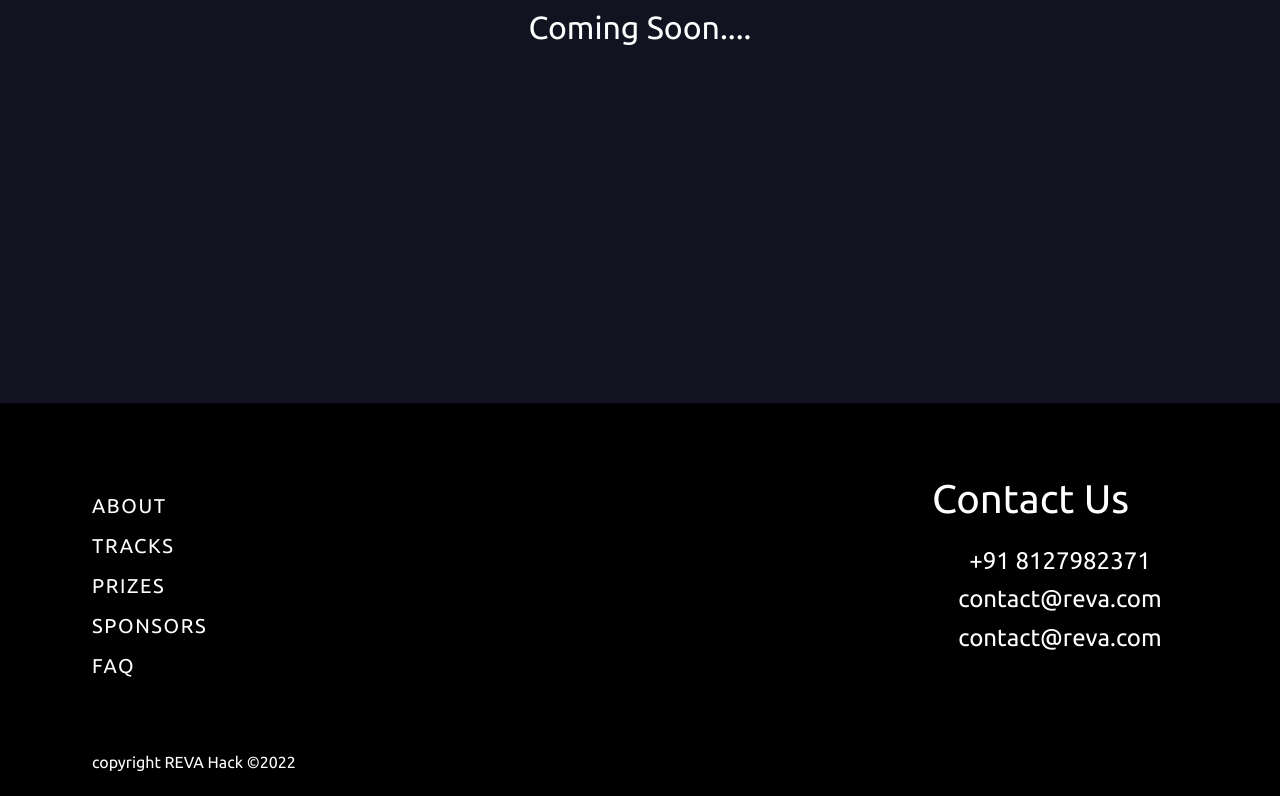
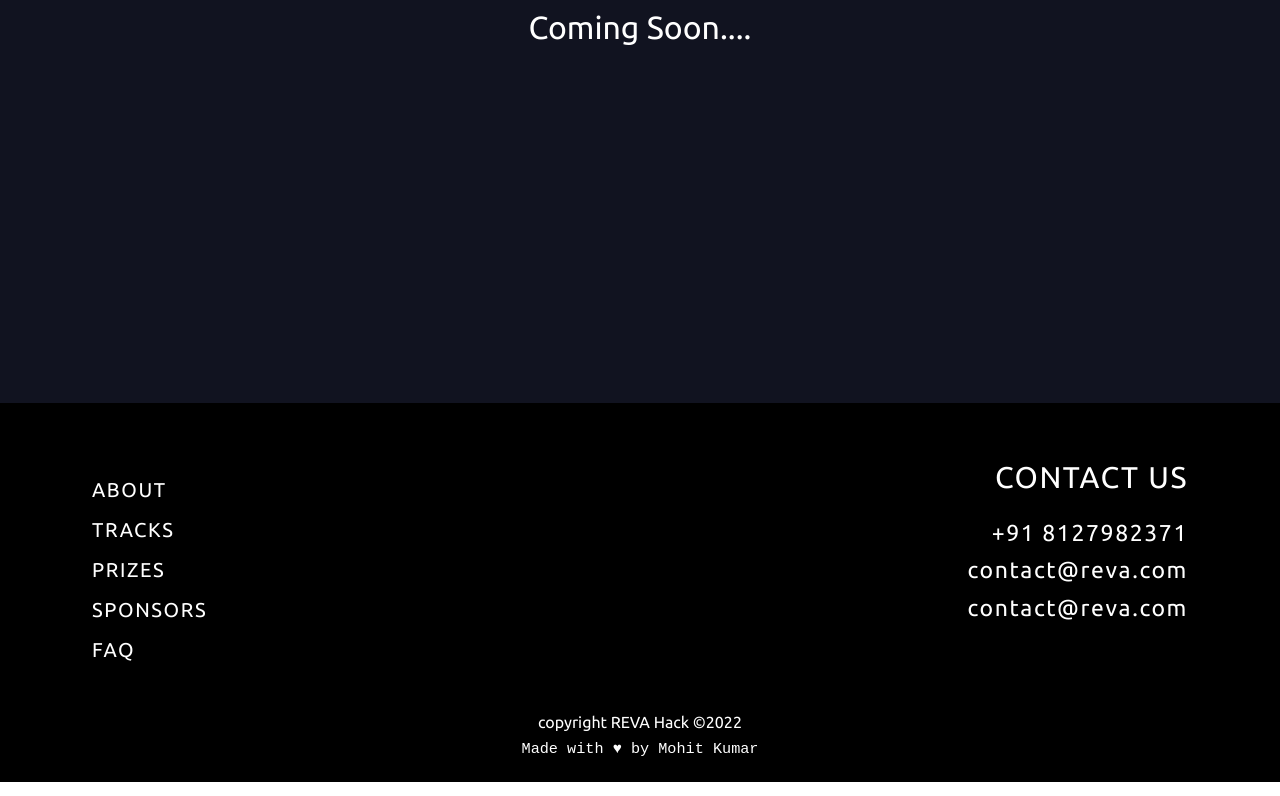
Before and after one commit to revahack/2022, a React (Create React App) app: page / in a window 1280 px wide. Shown: the part 5697-6493 px from the top of the page. Built offline with nearby package versions, Linux system fonts and the light colour scheme; some icons are missing.

Commit message:
footer update

```diff
--- a/src/components/footer/footer.css
+++ b/src/components/footer/footer.css
@@ -2,7 +2,7 @@
   position: relative;
   height: auto;
   color: #fff;
-  padding: 4.5rem 5rem 0 5rem;
+  padding: 3.5rem 5rem 0 5rem;
   background-color: black;
   box-shadow: inset 0 0 0 1000px rgba(0,0,0,.4);
 }
@@ -22,10 +22,6 @@
   text-decoration: none;
 }
 
-.footer .copyright h6 {
-  padding-top: 2.5rem;
-}
-
 .links {
   padding-bottom: 1rem;
   margin-top: 1rem;
@@ -35,10 +31,33 @@
   margin-bottom: 10px;
 }
 
-.contact {
-  margin-top: 1.5rem;
+.contact h1 {
+  font-size: 30px;
+  text-align: right;
+  letter-spacing: .1rem;
 }
 
-.contact li h2 {
-  font-size: 1.5rem;
+.contact-items {
+  margin-top: 1.5rem;
+  text-align: right;
+  letter-spacing: .1rem;
 }
+
+.contact-items li h2 {
+  font-size: 23px;
+  text-align: right;
+}
+
+.copyright {
+  text-align: center;
+  padding-top: 1rem;
+}
+
+.copyright h6 {
+  font-size: 1rem;
+}
+
+.copyright h6:last-child {
+  font-size: .95rem;
+  font-family: monospace;
+}
--- a/src/components/footer/footer.js
+++ b/src/components/footer/footer.js
@@ -17,16 +17,17 @@ export default function Footer() {
                   <li><a href="#faq" class="footer-link">FAQ</a></li>
                 </ul>
               </div>
-              <div class="col-md-3">
-                <h1>Contact Us</h1>
-                <ul class="list-unstyled contact">
+              <div class="col-md-3 contact">
+                <h1>CONTACT US</h1>
+                <ul class="list-unstyled contact-items">
                   <li><h2>+91 8127982371</h2></li>
                   <li><h2>contact@reva.com</h2></li>
                   <li><h2>contact@reva.com</h2></li>
                 </ul>
               </div>
               <p class="copyright">
-                  <h6>copyright REVA Hack &copy;2022</h6>
+                  <h6>copyright REVA Hack &#169;2022</h6>
+                  <h6>Made with &#x2665; by Mohit Kumar</h6>
               </p>
             </div>
           </Container>
```
